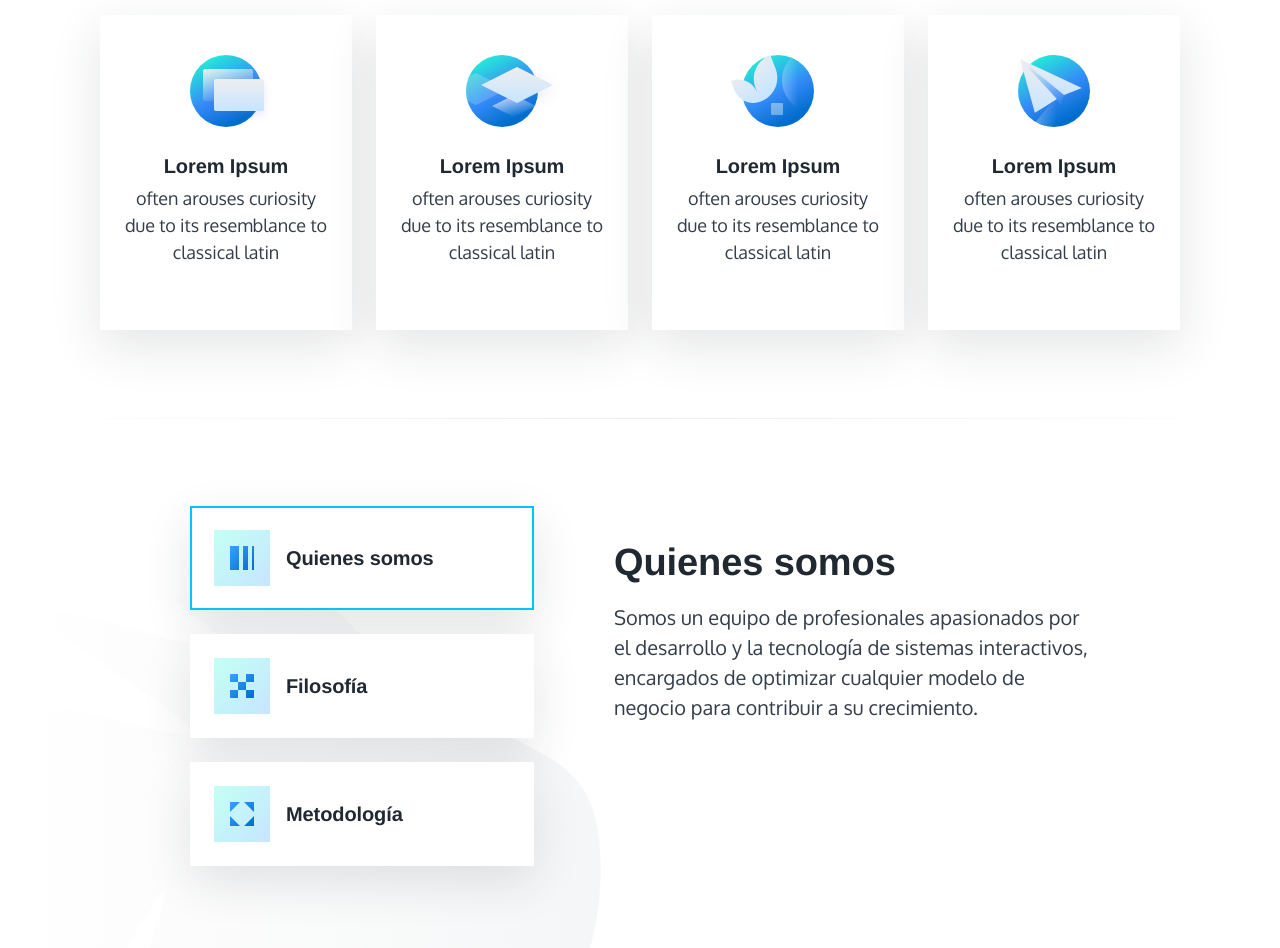
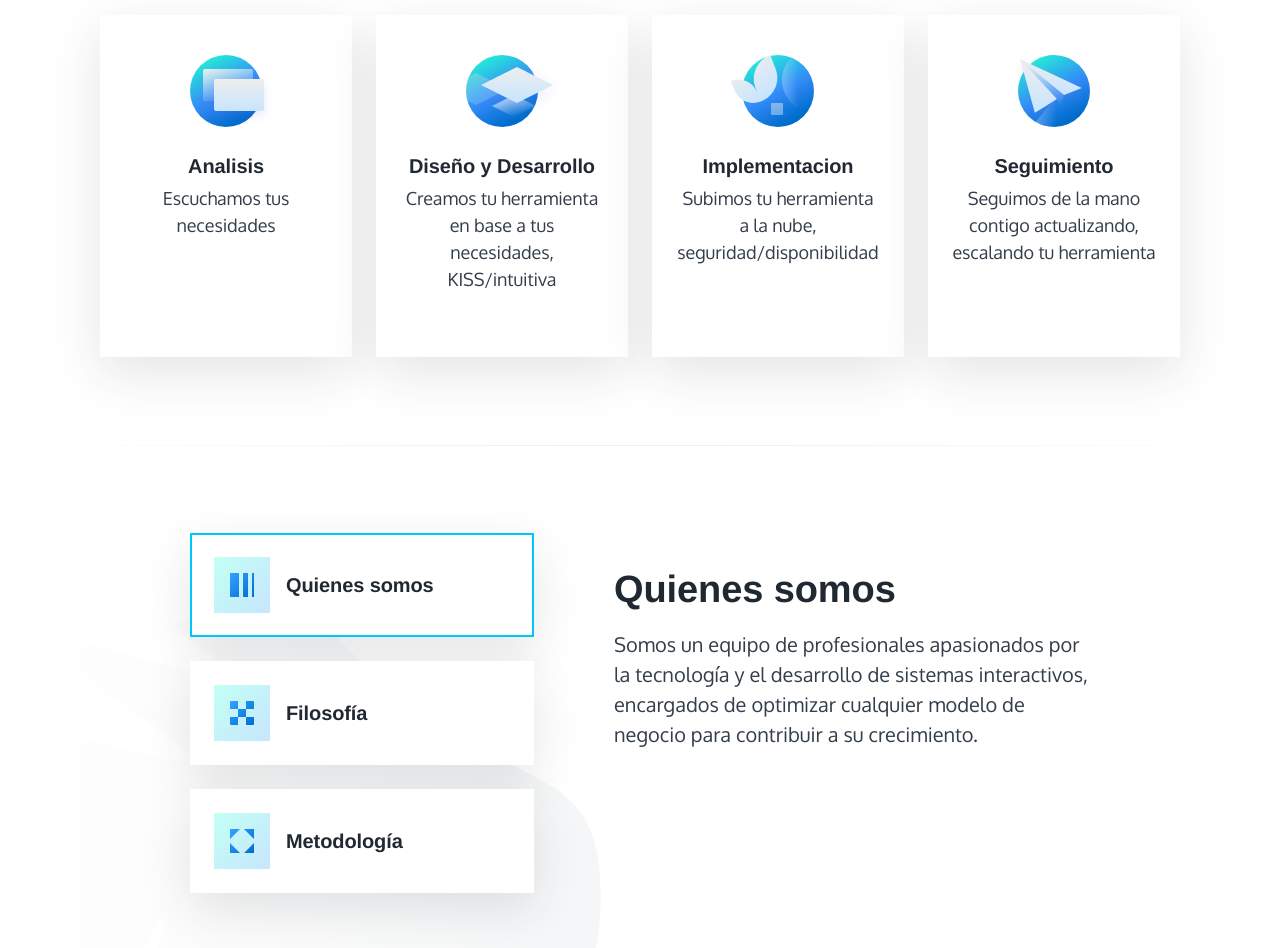
Before and after one commit to modulr/website-v3, a website: page index.html in a window 1280 px wide. Shown: the part 1063-2011 px from the top of the page. Drawn offline with nearby package versions, Linux system fonts and the light colour scheme.

Commit message:
add como lo hacemos

```diff
--- a/index.html
+++ b/index.html
@@ -137,8 +137,8 @@
                                     <div class="feature-icon">
                                         <img src="dist/images/feature-icon-01.svg" alt="Feature 01">
                                     </div>
-                                    <h4 class="feature-title">Lorem Ipsum</h4>
-                                    <p class="text-sm">often arouses curiosity due to its resemblance to classical latin</p>
+                                    <h4 class="feature-title">Analisis</h4>
+                                    <p class="text-sm">Escuchamos tus necesidades</p>
                                 </div>
                             </div>
                             <div class="feature is-revealing">
@@ -146,8 +146,8 @@
                                     <div class="feature-icon">
                                         <img src="dist/images/feature-icon-02.svg" alt="Feature 02">
                                     </div>
-                                    <h4 class="feature-title">Lorem Ipsum</h4>
-                                    <p class="text-sm">often arouses curiosity due to its resemblance to classical latin</p>
+                                    <h4 class="feature-title">Diseño y Desarrollo</h4>
+                                    <p class="text-sm">Creamos tu herramienta en base a tus necesidades, KISS/intuitiva</p>
                                 </div>
                             </div>
                             <div class="feature is-revealing">
@@ -155,8 +155,8 @@
                                     <div class="feature-icon">
                                         <img src="dist/images/feature-icon-03.svg" alt="Feature 03">
                                     </div>
-                                    <h4 class="feature-title">Lorem Ipsum</h4>
-                                    <p class="text-sm">often arouses curiosity due to its resemblance to classical latin</p>
+                                    <h4 class="feature-title">Implementacion</h4>
+                                    <p class="text-sm">Subimos tu herramienta a la nube, seguridad/disponibilidad</p>
                                 </div>
                             </div>
                             <div class="feature is-revealing">
@@ -164,8 +164,8 @@
                                     <div class="feature-icon">
                                         <img src="dist/images/feature-icon-04.svg" alt="Feature 04">
                                     </div>
-                                    <h4 class="feature-title">Lorem Ipsum</h4>
-                                    <p class="text-sm">often arouses curiosity due to its resemblance to classical latin</p>
+                                    <h4 class="feature-title">Seguimiento</h4>
+                                    <p class="text-sm">Seguimos de la mano contigo actualizando, escalando tu herramienta</p>
                                 </div>
                             </div>
                         </div>
@@ -200,7 +200,7 @@
                             <div class="tabs-content">
                                 <div id="tab-1" class="tab-panel is-active">
                                     <h2>Quienes somos</h2>
-                                    <p>Somos un equipo de profesionales apasionados por el desarrollo y la tecnología de sistemas interactivos, encargados de optimizar cualquier modelo de negocio para contribuir a su crecimiento.</p>
+                                    <p>Somos un equipo de profesionales apasionados por la tecnología y el desarrollo de sistemas interactivos, encargados de optimizar cualquier modelo de negocio para contribuir a su crecimiento.</p>
                                 </div>
                                 <div id="tab-2" class="tab-panel">
                                     <h2>Filosofía</h2>
```
